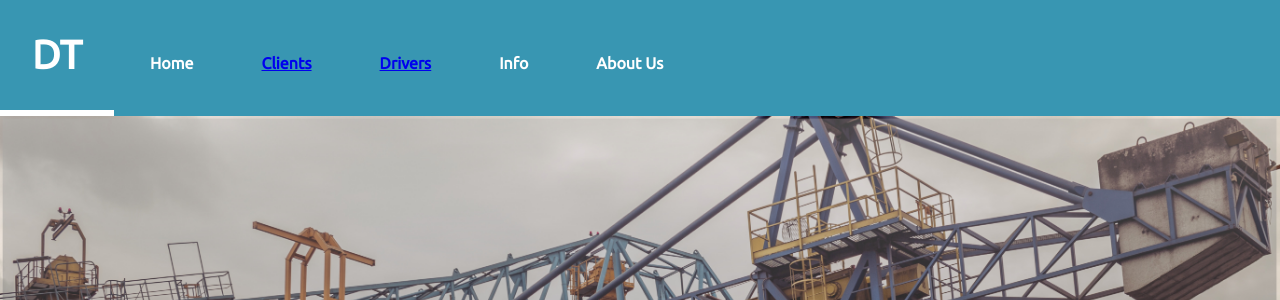
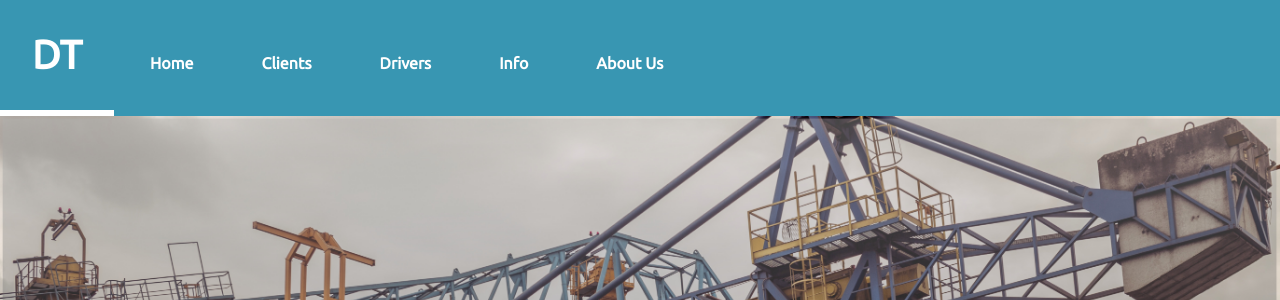
Before and after one commit to williemaxt/drivetime, a PHP site: page / in a window 1280 px wide. Shown: the top 300 px of the page. Run offline with PHP 8.4, Linux system fonts and the light colour scheme.

Commit message:
Update main.css
Nav a styles

```diff
--- a/css/main.css
+++ b/css/main.css
@@ -90,6 +90,10 @@ footer ul li{
   display: inline-block;
   padding-left: 1%;
   padding-right: 1%;
+}
+nav a {
+  text-decoration: none;
+  color: #ffffff;
 }
 #imgHome{
   background-image: url(../images/machine.jpg);
```
